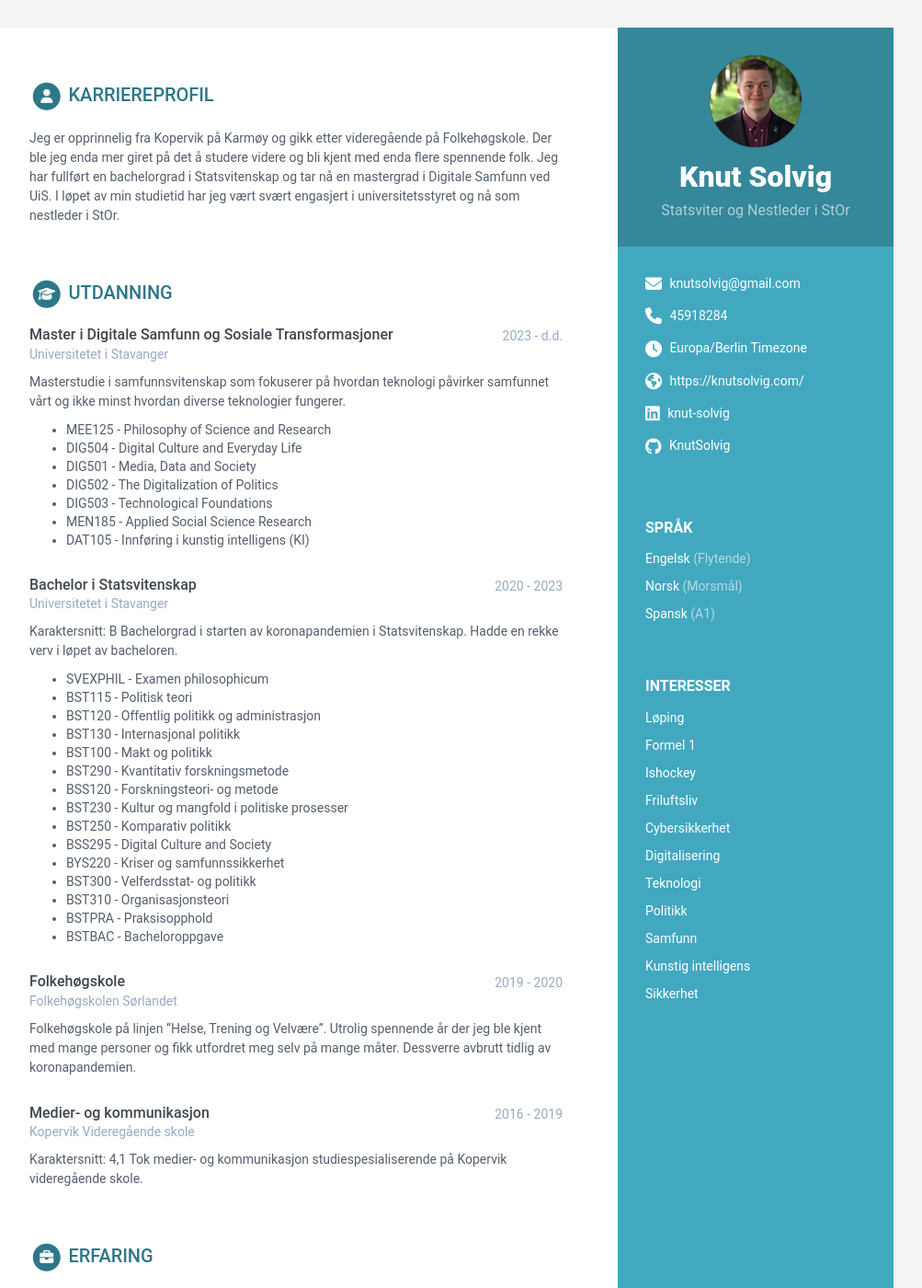
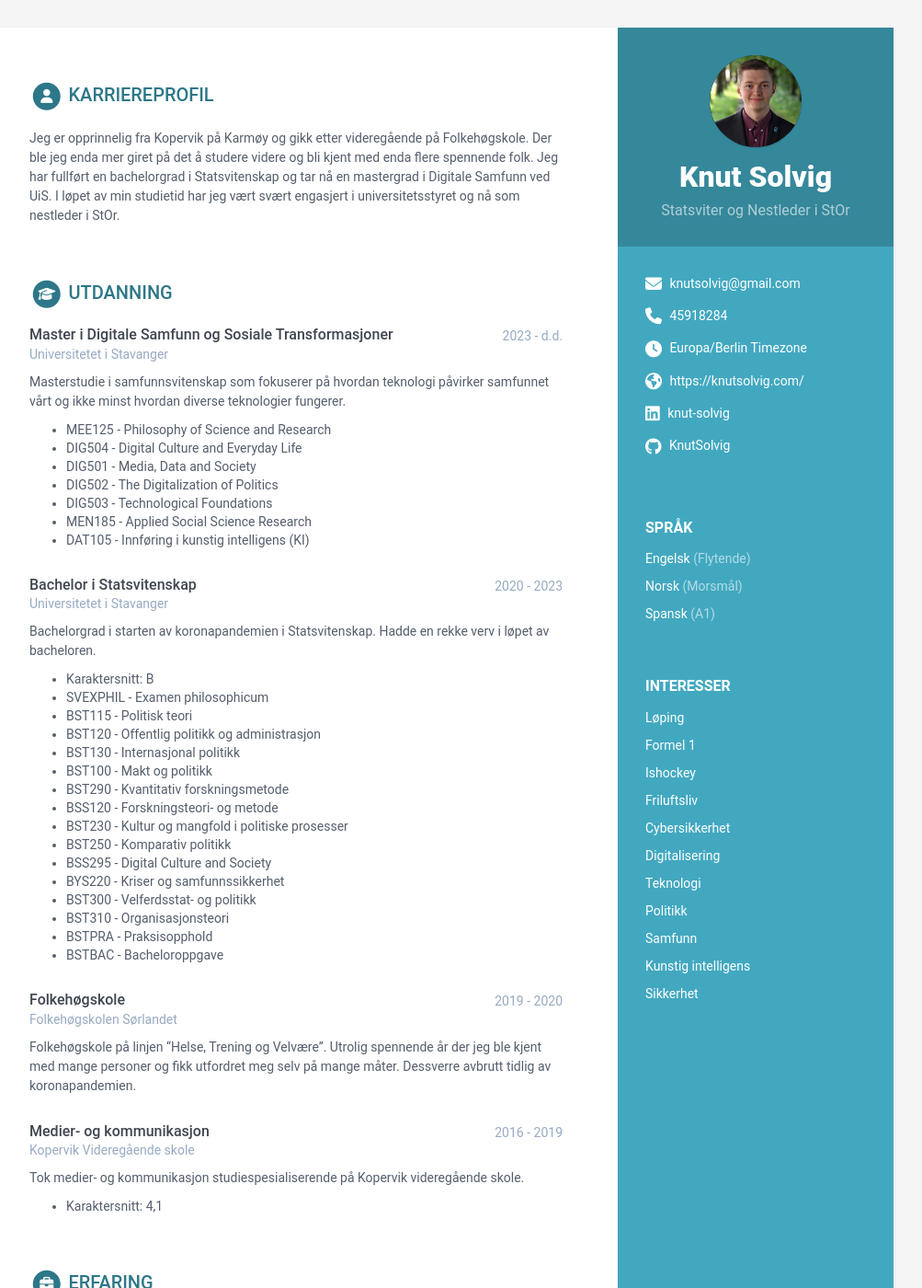
Before and after one commit to KnutSolvig/knutsolvig.github.io, a Jekyll site: the page built from index.html, in a window 1280 px wide and 1400 px high. Shown: the whole window at 92% size, without its empty margins (168-1171 px from the left). Built offline with Jekyll 4.4.1, drawn with Linux system fonts in a browser that asks for light colours; part of the change alters nothing that is shown.

```diff
--- a/_data/data.yml
+++ b/_data/data.yml
@@ -85,8 +85,8 @@ education:
     university: Universitetet i Stavanger
     time: 2020 - 2023
     details: |
-      Karaktersnitt: B
       Bachelorgrad i starten av koronapandemien i Statsvitenskap. Hadde en rekke verv i løpet av bacheloren.
+        - Karaktersnitt: B
         - SVEXPHIL - Examen philosophicum
         - BST115 - Politisk teori
         - BST120 - Offentlig politikk og administrasjon
@@ -113,8 +113,8 @@ education:
     university: Kopervik Videregående skole
     time: 2016 - 2019
     details: |
-      Karaktersnitt: 4,1
       Tok medier- og kommunikasjon studiespesialiserende på Kopervik videregående skole.
+      - Karaktersnitt: 4,1
 
 experiences:
   title: Erfaring
```
